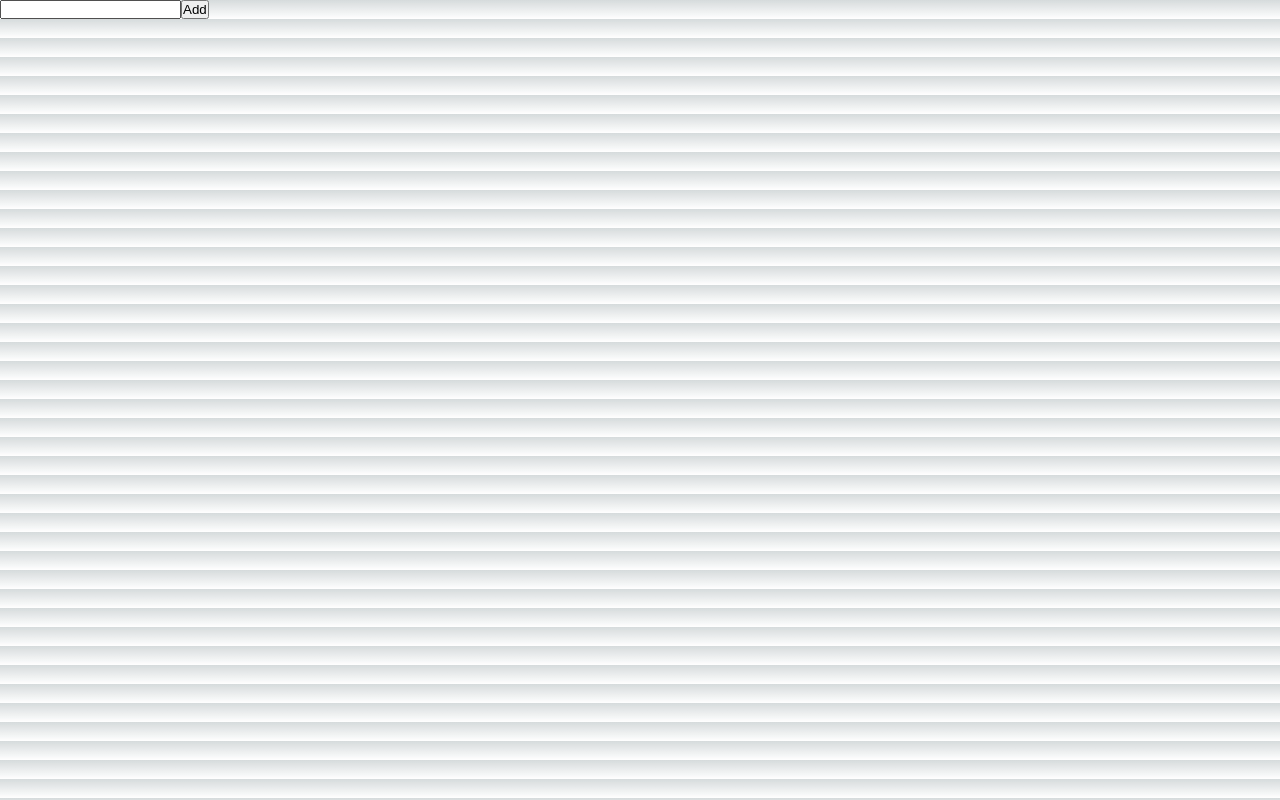
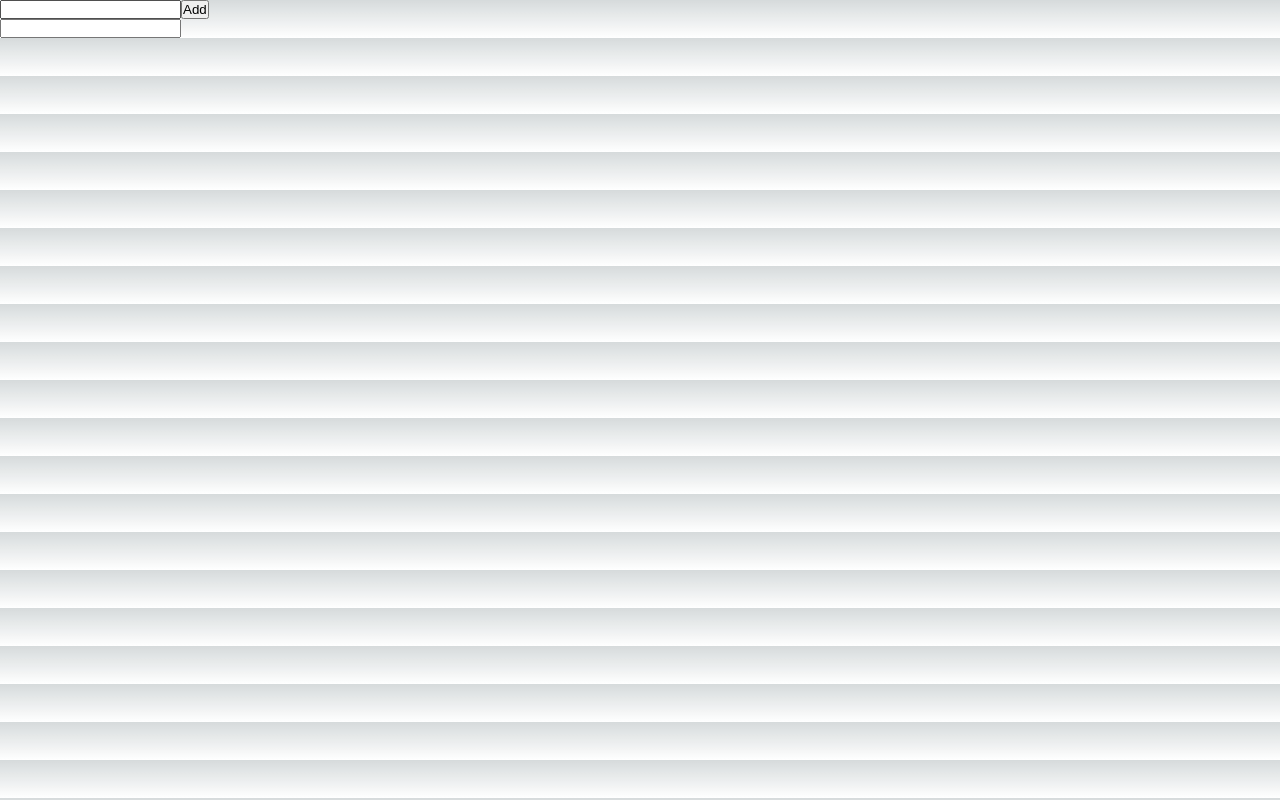
Before and after one commit to tendryAxel/WEB2-TODO-app, a Next.js app: page / in a window 1280 px wide. Built offline with nearby package versions, Linux system fonts and the light colour scheme.

Commit message:
Feat : update functionality

```diff
--- a/src/pages/app/todoListe.jsx
+++ b/src/pages/app/todoListe.jsx
@@ -1,13 +1,35 @@
+import { useState } from "react";
+
 export default function ListeTodo({ liste, removeInListe, updateInListe }) {
+    const [inputValue, setInput, clearInput] = useInput()
+
     return (
         <ul>
+            <input type="text" value={inputValue} onChange={setInput} />
             {liste.map((item, index) => {
                 return <li key={index}>
                     <p>{index} - {item}</p>
                     <button onClick={()=>removeInListe(index)}>X</button>
-                    <button onClick={()=>updateInListe(index, input)}>U</button>
+                    <button onClick={()=>{
+                        updateInListe(index, inputValue);
+                        clearInput();
+                        }}>U</button>
                 </li>;
             })}
         </ul>
     );
 }
+
+function useInput () {
+    const [inputValue, setinputValue] = useState("")
+
+    const setInput = (e) => {
+        setinputValue(e.target.value)
+    }
+
+    const clearInput = () => {
+        setinputValue("")
+    }
+
+    return [inputValue, setInput, clearInput]
+}
```
